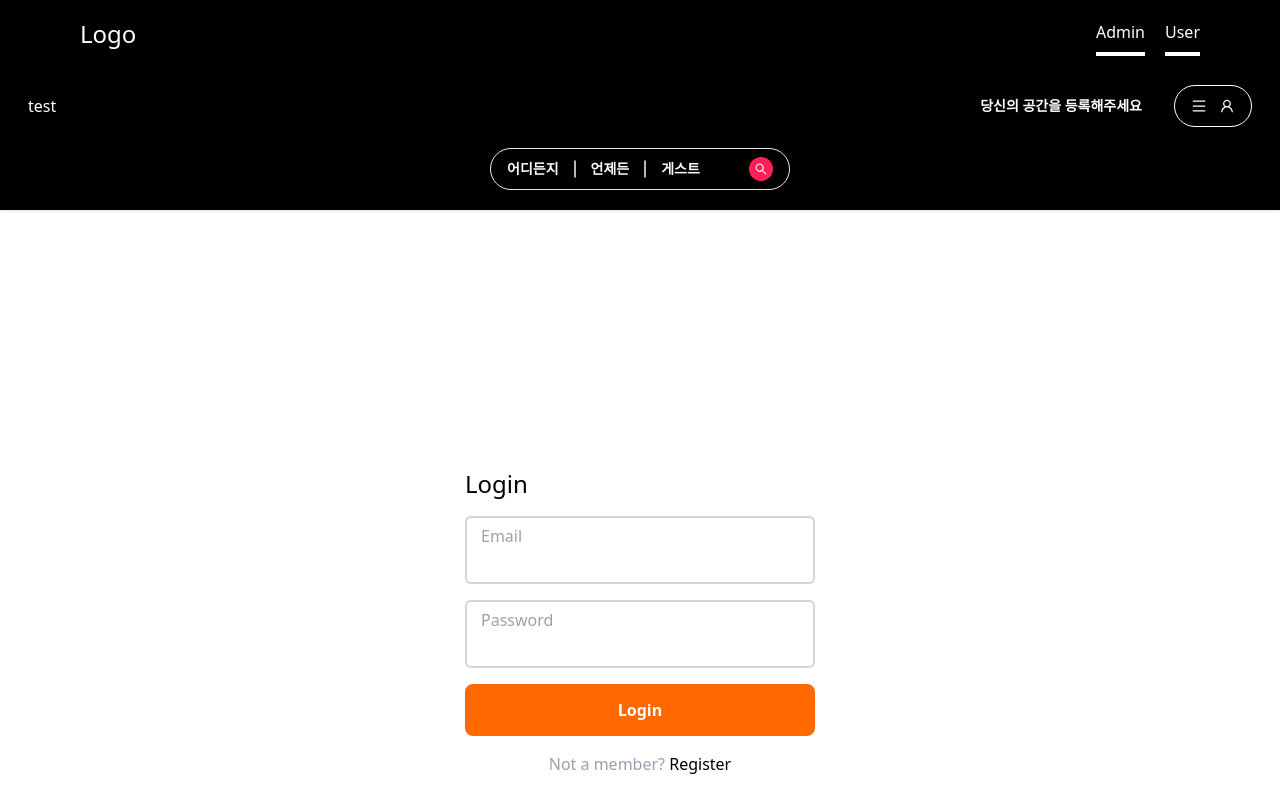
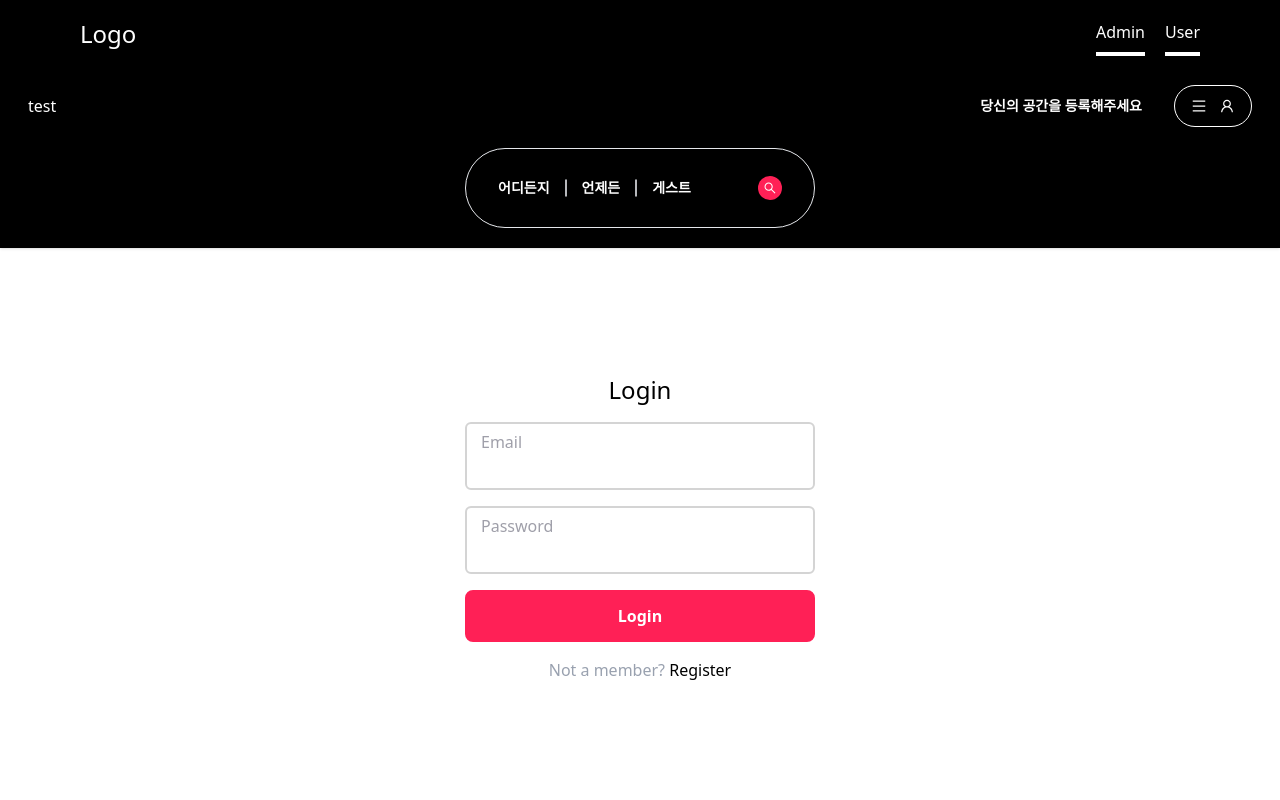
Before and after one commit to g-boram/nextjs-app, a Next.js app: page /auth/login in a window 1280 px wide. Shown: the top 800 px of the page. Built offline with nearby package versions, Linux system fonts and the light colour scheme.

Commit message:
스타일 및 색상 조정

```diff
--- a/src/app/auth/login/page.tsx
+++ b/src/app/auth/login/page.tsx
@@ -35,8 +35,8 @@ const Login = () => {
   };
 
   return (
-    <section className="grid h-[calc(100vh_-_56px)] place-items-center">
-      <form className="flex flex-col justify-center gap-4 min-w-[350px]" onSubmit={handleSubmit(onSubmit)}>
+    <section className="h-[60vh] grid place-items-center">
+      <form className="flex flex-col items-center justify-center gap-4 min-w-[350px]" onSubmit={handleSubmit(onSubmit)}>
         <h1 className="text-2xl">Login</h1>
 
         <Input id="email" label="Email" disabled={isLoading} register={register} errors={errors} required />
--- a/src/app/auth/register/page.tsx
+++ b/src/app/auth/register/page.tsx
@@ -38,8 +38,8 @@ const RegisterPage = () => {
   };
 
   return (
-    <section className="grid h-[calc(100vh_-_56px)] place-items-center">
-      <form className="flex flex-col justify-center gap-4 min-w-[350px]" onSubmit={handleSubmit(onSubmit)}>
+    <section className="h-[60vh] grid place-items-center">
+      <form className="flex flex-col items-center justify-center gap-4 min-w-[350px]" onSubmit={handleSubmit(onSubmit)}>
         <h1 className="text-2xl">Register</h1>
 
         <Input id="email" label="Email" disabled={isLoading} register={register} errors={errors} required />
--- a/src/components/(Common)/Button.tsx
+++ b/src/components/(Common)/Button.tsx
@@ -26,8 +26,8 @@ const Button: React.FC<ButtonProps> = ({ label, onClick, disabled, outline, smal
       hover:opacity-80
       transition
       w-full
-      ${outline ? "bg-white" : "bg-orange-500"}
-      ${outline ? "border-black" : "border-orange-500"}
+      ${outline ? "bg-white" : "bg-rose-500"}
+      ${outline ? "border-black" : "border-rose-500"}
       ${outline ? "text-black" : "text-white"}
       ${small ? "text-sm" : "text-md"}
       ${small ? "py-1" : "py-3"}
--- a/src/components/(Form)/Input.tsx
+++ b/src/components/(Form)/Input.tsx
@@ -47,7 +47,7 @@ const Input: React.FC<InputProps> = ({
                         disabled:cursor-not-allowed
                         ${formatPrice ? "pl-9" : "pl-4"}
                         ${errors[id] ? "border-rose-500" : "border-neutral-300"}
-                        ${errors[id] ? "focus:border-rose-500" : "focus:border-orange-500"}
+                        ${errors[id] ? "focus:border-rose-500" : "focus:border-rose-300"}
                 `}
       />
       <label
@@ -58,7 +58,6 @@ const Input: React.FC<InputProps> = ({
                 transform
                 -translate-y-3
                 top-5
-                z-10
                 origin-[0]
                 ${formatPrice ? "left-9" : "left-4"}
                 peer-placeholder-shown:scale-100
--- a/src/components/(Navbar)/Navbar.tsx
+++ b/src/components/(Navbar)/Navbar.tsx
@@ -165,7 +165,7 @@ export default function Navbar() {
 
         {/* Search 영역 */}
         {showFilter === false ? (
-          <div className="flex justify-between w-full sm:w-[300px] border border-gray-200 rounded-full py-2 px-4 hover:scale-105 hover:shadow-md">
+          <div className="flex justify-between w-full min-h-20 sm:w-[350px] border border-gray-200 rounded-full py-4 px-8 hover:scale-105 hover:shadow-md">
             <div
               role="presentation"
               className="flex justify-center gap-1 cursor-pointer"
@@ -187,7 +187,7 @@ export default function Navbar() {
           </div>
         ) : (
           <div className="cursor-pointer flex justify-center items-center w-full min-h-20 p-1 flex-wrap gap-3 relative lg:w-[60%]">
-            <div className="flex justify-center gap-8 h-5 text-center items-center w-full absolute ">
+            <div className="flex justify-center gap-10 h-5 text-center items-center w-full absolute ">
               <button type="button" className="font-semibold underline underline-offset-8">
                 숙소
               </button>
```
